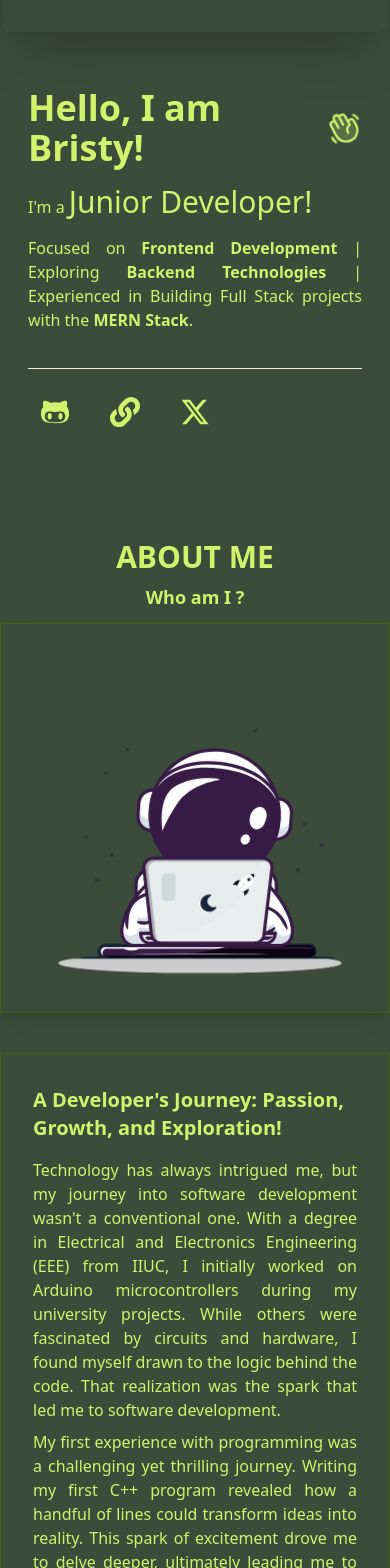
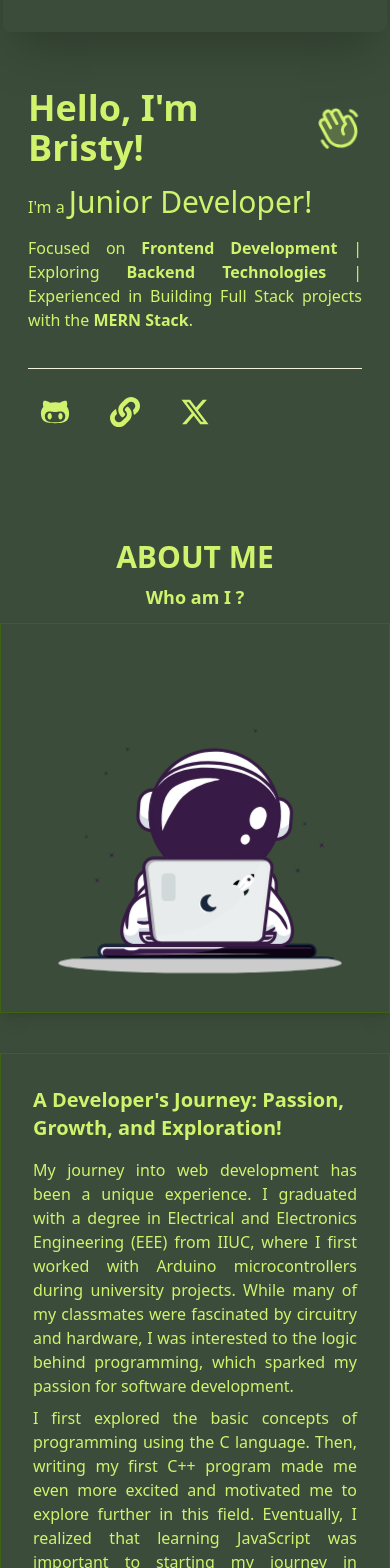
Before and after one commit to Rain44556/My-Portfolio, a React (Vite) app: page /aboutMe in a window 390 px wide. Shown: the part 432-2000 px from the top of the page. Built offline with nearby package versions, Linux system fonts and the light colour scheme.

Commit message:
add information in aboutme section

```diff
--- a/src/components/AboutMe.jsx
+++ b/src/components/AboutMe.jsx
@@ -1,12 +1,13 @@
 
 import Lottie from "lottie-react";
-import React from "react";
-import { Link } from "react-router-dom";
 import animate from "../assets/images/animate.json";
 import { FaBookOpen, FaHiking, FaPlaneDeparture } from "react-icons/fa";
 import { SiYoutubegaming } from "react-icons/si";
 
 const AboutMe = () => {
+  const paraStyle = "mb-2 text-justify";
+  const cardStyle = "flex flex-col justify-center items-center border border-lime-800 shadow-xl hover:bg-lime-600 hover:cursor-pointer hover:text-white";
+
   return (
     <div id="about" className="text-[#D1F26D]">
       <div className="mx-auto max-w-4xl text-center font-bold mb-3">
@@ -22,30 +23,19 @@ const AboutMe = () => {
 
         <div className="lg:col-span-3 shadow-lg border border-lime-800 p-8 ">
           <h2 className="font-bold text-xl mb-4 ">A Developer's Journey: Passion, Growth, and Exploration!</h2>
-          <p className="mb-2 text-justify">
-            Technology has always intrigued me, but my journey into software development wasn't a conventional one. With a degree in Electrical and Electronics Engineering (EEE) from IIUC, I initially worked on Arduino microcontrollers during my university projects. While others were fascinated by circuits and hardware, I found myself drawn to the logic behind the code. That realization was the spark that led me to software development.
-          </p>
-          <p className="mb-2 text-justify">
-            My first experience with programming was a challenging yet thrilling journey. Writing my first C++ program revealed how a handful of lines could transform ideas into reality. This spark of excitement drove me to delve deeper, ultimately leading me to discover my passion for developing web applications through JavaScript. Working on coding challenges from Codeforces and LeetCode has improved my skills in writing efficient code.
-          </p>
-          <p className="mb-2 text-justify">
+          <p className={paraStyle}>
+My journey into web development has been a unique experience. I graduated with a degree in Electrical and Electronics Engineering (EEE) from IIUC, where I first worked with Arduino microcontrollers during university projects. While many of my classmates were fascinated by circuitry and hardware, I was interested to the logic behind programming, which sparked my passion for software development.          </p>
+          <p className={paraStyle}>
+ I first explored the basic concepts of programming using the C language. Then, writing my first C++ program made me even more excited and motivated me to explore further in this field. Eventually, I realized that learning JavaScript was important to starting my journey in developing web applications. By tackling coding challenges on platforms like Codeforces and LeetCode, I honed my logical thinking and problem-solving skills.          </p>
+          <p className={paraStyle}>
             My technical versatility has grown beautifully through my core knowledge of React and React Router, alongside my expertise in MongoDB. I take pride in implementing secure authentication with Firebase and JWT. I succeed on working with REST APIs, TanStack Query, fetch, and axios to facilitate communication between the client and server.
           </p>
-          <p className="mb-2 text-justify">
+          <p className={paraStyle}>
             I have a basic understanding of Object-Oriented Programming and Data Structures and Algorithms from a theoretical perspective. I am actively working to deepen my knowledge of these topics.
           </p>
-          <p className="mb-2 text-justify">
+          <p className={paraStyle}>
             I know the tech world is constantly growing, and I am also trying to learn new technologies. Whether it's Next.js, typescript and advanced React patterns, I am determined to expanding my knowledge. From experimenting with Arduino to becoming a developer, my journey has been one of passion, continuance, and growth. As I continue on this path, I want to keep learning and contribute to various projects in the tech industry.
           </p>
-          {/* <p className="mb-2 text-justify">
-        Besides my passion for programming and coding, I have a few fun hobbies that help me relax and grow as a person. I really enjoy reading, gaming, and traveling!
-        </p> */}
-          {/* <Link
-          to="/contact"
-          className="bg-[#2a3729] text-white py-3 px-6 rounded-lg shadow-md hover:bg-[#2a3729]"
-        >
-          Contact Me
-        </Link> */}
         </div>
       </div>
 
@@ -53,19 +43,19 @@ const AboutMe = () => {
         <h1 className="text-3xl">Enjoy Doing</h1>
         <p className="text-lg">How I spend my free time! </p>
         <div className="grid lg:grid-cols-4 gap-6 px-8 my-10">
-          <div className="flex flex-col justify-center items-center border border-lime-800 shadow-xl hover:bg-lime-600 hover:cursor-pointer hover:text-white">
+          <div className={cardStyle}>
             <p><SiYoutubegaming size={150}/></p>
             <p>Gaming</p>
           </div>
-          <div className=" flex flex-col justify-center items-center py-4 border border-lime-800 shadow-xl  hover:bg-lime-600 hover:cursor-pointer hover:text-white">
+          <div className={cardStyle}>
             <p><FaBookOpen size={150} /></p>
             <p>Reading</p>
           </div>
-          <div className="flex flex-col justify-center items-center border border-lime-800 shadow-xl  hover:bg-lime-600 hover:cursor-pointer hover:text-white">
+          <div className={cardStyle}>
             <p><FaHiking size={150} /></p>
             <p>Mountain Hiking</p>
           </div>
-          <div className="flex flex-col justify-center items-center border border-lime-800 shadow-xl  hover:bg-lime-600 hover:cursor-pointer hover:text-white">
+          <div className={cardStyle}>
             <p><FaPlaneDeparture size={150} /></p>
             <p>Traveling</p>
           </div>
--- a/src/components/Hero.jsx
+++ b/src/components/Hero.jsx
@@ -16,10 +16,10 @@ const Hero = () => {
         />
 
         <div className="lg:px-32 px-3 lg:py-2 py-10 lg:text-left">
-          <h1 className="lg:text-5xl text-4xl font-bold flex items-center">
-            Hello, I am Bristy!
+          <h1 className="lg:text-5xl text-4xl font-bold flex gap-4 items-center">
+            Hello, I'm Bristy!
             <motion.span
-              className="ml-4"
+            className="lg:text-6xl text-5xl"
               animate={{ rotate: [0, 15, -10, 5, -5, 0] }}
               transition={{ duration: 1.5, repeat: Infinity }}
             >
```
